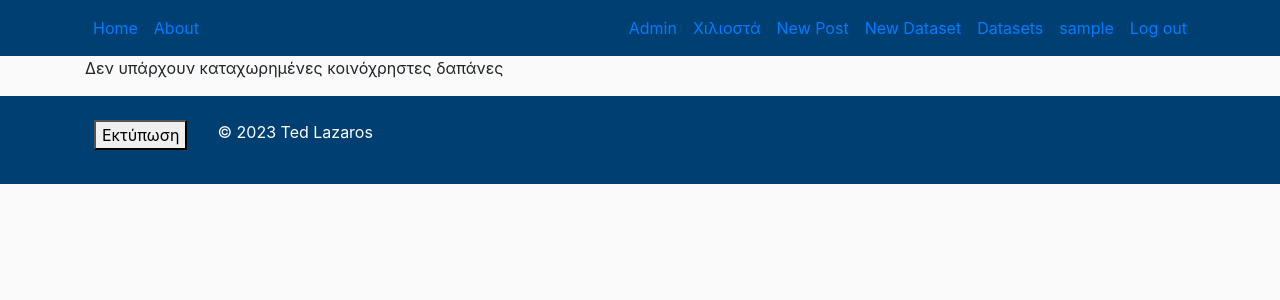
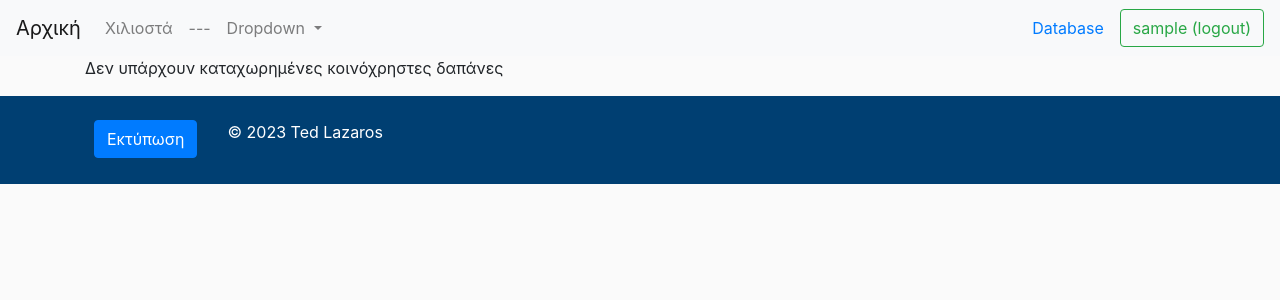
Before and after one commit to tedlaz/olo, a Django app: page / in a window 1280 px wide. Shown: the top 300 px of the page. Run offline with Django 3.2, Linux system fonts and the light colour scheme; the visitor is signed in with stand-in values (Sample User, id 1); data that the repository does not hold is empty; parts of the project's set-up code (start-up, migrations or seed data) failed here and were passed over.

Commit message:
minor changes

```diff
--- a/koi/models.py
+++ b/koi/models.py
@@ -77,7 +77,8 @@ class Koinoxrista(models.Model):
 
     @property
     def ekdosi_gr(self):
-        return f'{self.ekdosi.day}/{self.ekdosi.month}/{self.ekdosi.year}'
+        yyyy, mm, dd = self.ekdosi.isoformat().split('-')
+        return f'{dd}/{mm}/{yyyy}'
 
     def totals(self):
         tval = 0
--- a/koi/templates/koi/base.html
+++ b/koi/templates/koi/base.html
@@ -24,7 +24,7 @@
     <script src="https://ajax.googleapis.com/ajax/libs/jquery/3.5.1/jquery.min.js"></script>
   </head>
   <body>
-    {% include 'koi/includes/navbar.html' %}
+    {% include 'koi/includes/navbar1.html' %}
     <main role="main" class="container-xl">
       <div class="row">
         <div class="col-lg-12 col-md-12-p-0 col-sm-12">
--- a/koi/templates/koi/includes/footer.html
+++ b/koi/templates/koi/includes/footer.html
@@ -6,7 +6,8 @@
         {% csrf_token %}
 
         <div class="col-auto">
-          <button onclick="javascript:window.print()" class="no-print">Εκτύπωση</button>
+          <button type="button" class="btn btn-primary no-print" onclick="javascript:window.print()">Εκτύπωση</button>
+          {% comment %} <button onclick="javascript:window.print()" class="no-print">Εκτύπωση</button> {% endcomment %}
         </div>
 
         <div class="col-auto">
--- /dev/null
+++ b/koi/templates/koi/includes/navbar1.html
@@ -0,0 +1,35 @@
+<nav class="navbar navbar-expand-sm navbar-light bg-light">
+    <a class="navbar-brand" href="/">Αρχική</a>
+    <button class="navbar-toggler" type="button" data-toggle="collapse" data-target="#navbarSupportedContent" aria-controls="navbarSupportedContent" aria-expanded="false" aria-label="Toggle navigation">
+      <span class="navbar-toggler-icon"></span>
+    </button>
+
+    <div class="collapse navbar-collapse" id="navbarSupportedContent">
+      <ul class="navbar-nav mr-auto">
+        <li class="nav-item">
+          <a class="nav-link" href="{% url 'koi:xiliosta' %}">Χιλιοστά</a>
+        </li>
+        <li class="nav-item">
+          <a class="nav-link" href="#">---</a>
+        </li>
+        <li class="nav-item dropdown">
+          <a class="nav-link dropdown-toggle" href="#" id="navbarDropdown" role="button" data-toggle="dropdown" aria-haspopup="true" aria-expanded="false">
+            Dropdown
+          </a>
+          <div class="dropdown-menu" aria-labelledby="navbarDropdown">
+            <a class="dropdown-item" href="#">Action</a>
+            <a class="dropdown-item" href="#">Another action</a>
+            <div class="dropdown-divider"></div>
+            <a class="dropdown-item" href="#">Something else here</a>
+          </div>
+        </li>
+      </ul>
+      {% if user.is_authenticated %}
+      <a class="nav-link" href="{% url 'admin:index' %}">Database</a>
+      <a class="btn btn-outline-success my-2 my-sm-0" href="{% url 'logout' %}">{{ user.username }} (logout)</a>
+      {% else %}
+      <a class="btn btn-outline-danger my-2 my-sm-0" href="{% url 'admin:index' %}">login</a>
+      {% endif %}
+
+    </div>
+  </nav>
--- a/koi/templates/koi/index.html
+++ b/koi/templates/koi/index.html
@@ -1,42 +1,40 @@
 {% extends "koi/base.html" %} {% load static %} {% block content %}{% if koinoxrista_list %}
 <!DOCTYPE html>
 <h2 align="center"><b>Κοινόχρηστα</b></h2>
-<div class="table-responsive">
+{% comment %} <div class="table-responsive"> {% endcomment %}
   <table class="table table-sm table-bordered">
     <thead>
       <tr>
-        <th class="text-center">Ημ/νία</th>
+        {% if user.is_authenticated %}
         <th class="text-center">Αριθμός</th>
-        <th class="text-center">διαχειριστής</th>
+        <th class="text-center">Διαχειριστής</th>
+        {% endif %}
+        <th class="text-center">Κατανομή</th>
+        <th class="text-center">Δαπάνες</th>
         <th class="text-center">Σχόλια</th>
-        <th class="text-center">Δαπάνες</th>
-        <th class="text-center">Κατανομή</th>
+        {% if user.is_authenticated %}
         <th class="text-center">Αποδείξεις</th>
+        {% endif %}
       </tr>
     </thead>
     <tbody>
       {% for koin in koinoxrista_list %}
       <tr>
-        <td align="center">{{ koin.ekdosi_gr }}</td>
         {% if user.is_authenticated %}
         <td align="center"><a href="{% url 'admin:koi_koinoxrista_change' koin.id %}">{{ koin.id }}</a></td>
-        {% else %}
-        <td align="center">{{ koin.id }}</td>
+        <td align="center">{{ koin.diaxeiristis }}</td>
         {% endif %}
-        <td align="center">{{ koin.diaxeiristis }}</td>
+        <td align="center"><a class="btn btn-success btn-sm mt-1 mb-1" href="{% url 'koi:katanomi' koin.id %}">{{ koin.ekdosi_gr }}</a></td>
+        <td align="right"><a class="btn btn-warning btn-sm mt-1 mb-1" href="{% url 'koi:dapanes' koin.id %}">{{ koin.totals }}</a></td>
         <td align="center">{{ koin.sxolia }}</td>
-        <td align="right"><a href="{% url 'koi:dapanes' koin.id %}">{{ koin.totals }}</a></td>
-        <td align="center"><a href="{% url 'koi:katanomi' koin.id %}">{{ koin.ekdosi_gr }}</a></td>
         {% if user.is_authenticated %}
-        <td align="center"><a href="{% url 'koi:apodeijeis' koin.id %}">{{ koin.ekdosi_gr }}</a></td>
-        {% else %}
-        <td align="center"></td>
+        <td align="center"><a class="btn btn-danger btn-sm mt-1 mb-1" href="{% url 'koi:apodeijeis' koin.id %}">view</a></td>
         {% endif %}
       </tr>
       {% endfor %}
     </tbody>
   </table>
-</div>
+{% comment %} </div> {% endcomment %}
 {% else %}
 <p>Δεν υπάρχουν καταχωρημένες κοινόχρηστες δαπάνες</p>
 {% endif %} {% endblock content %}
--- a/main/urls.py
+++ b/main/urls.py
@@ -15,8 +15,11 @@ Including another URLconf
 """
 from django.contrib import admin
 from django.urls import include, path
+from django.contrib.auth import views as auth_views
 
 urlpatterns = [
     path('', include('koi.urls')),
     path('admin/', admin.site.urls, name='admin'),
+    path('logout/', auth_views.LogoutView.as_view(), name='logout'),
+
 ]
```
Also changed, not shown: main/settings.py (+2 -13 lines).
